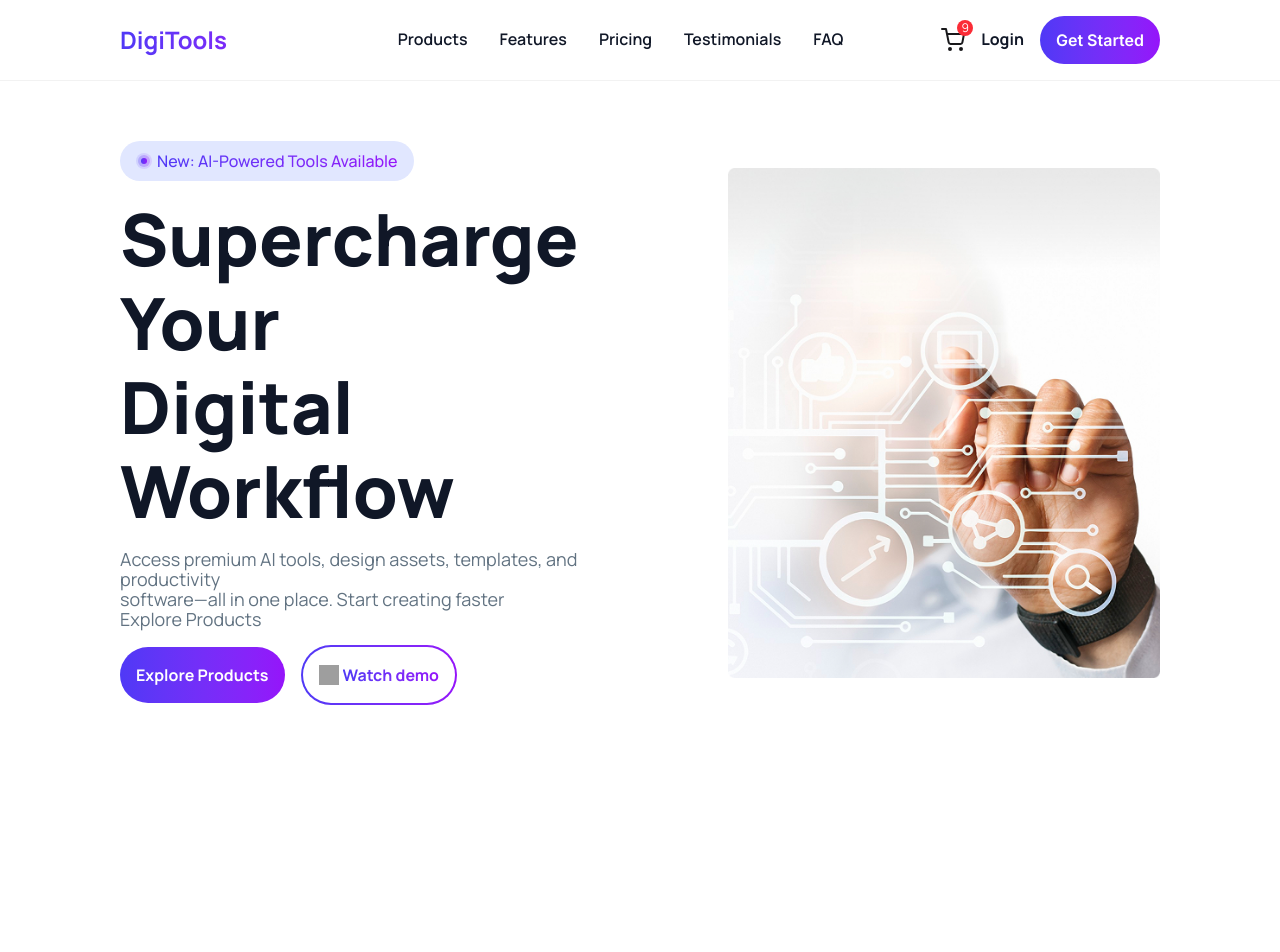
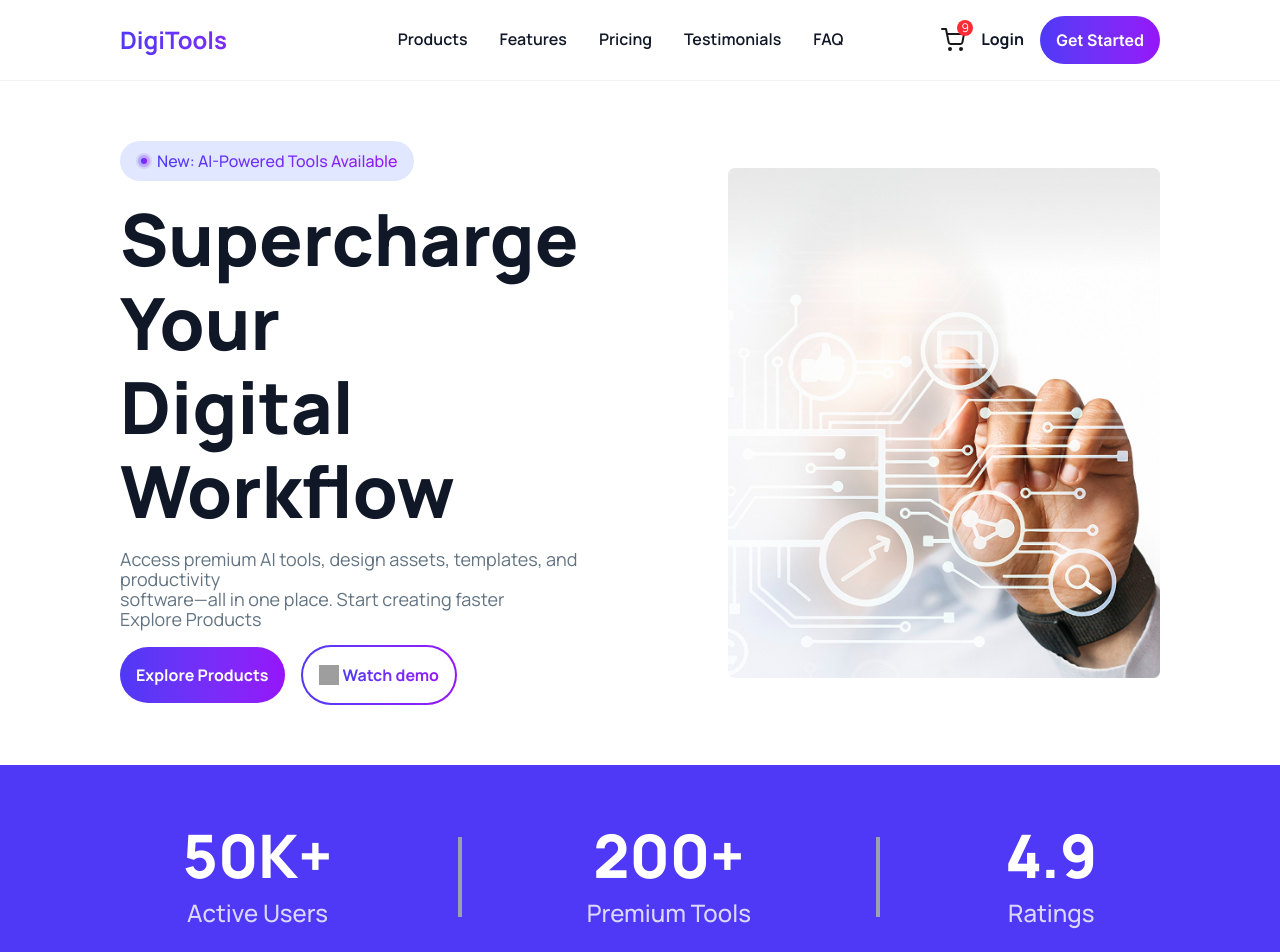
Before and after one commit to Rakib-dhali/PH-Assignment-06, a React (Vite) app: page / in a window 1280 px wide. Shown: the top 952 px of the page. Before the commit the page ends 800 px from the top, so only its background shows below. Built offline with nearby package versions, Linux system fonts and the light colour scheme; grey boxes are pictures that could not be loaded.

Commit message:
Stats section completed

```diff
--- a/src/App.jsx
+++ b/src/App.jsx
@@ -1,11 +1,13 @@
+import Nav from "./sections/Nav";
 import Banner from "./sections/Banner";
-import Nav from "./sections/Nav";
+import Stats from "./sections/Stats";
 
 function App() {
   return (
     <>
       <Nav />
       <Banner />
+      <Stats />
     </>
   );
 }
--- a/src/sections/Nav.jsx
+++ b/src/sections/Nav.jsx
@@ -3,7 +3,7 @@ import Menu from "../components/Menu";
 
 const Nav = () => {
   return (
-    <div className="w-full relative md:max-w-400 border-b border-b-[#F2F2F2] py-2 md:py-4 p-5 sm:px-7 md:px-10 lg:px-20 xl:px-30 2xl:px50 flex items-center justify-between">
+    <div className="w-full relative md:max-w-400 border-b border-b-[#F2F2F2] py-2 md:py-4 p-5 sm:px-7 md:px-10 lg:px-20 xl:px-30 2xl:px-40 flex items-center justify-between">
       <div className="flex items-center justify-center gap-3">
         <Menu />
         <h1 className="md:w-45 w-27 bg-linear-to-r from-[#4F39F6] to-[#9514FA] bg-clip-text text-transparent font-bold text-2xl ">
--- /dev/null
+++ b/src/sections/Stats.jsx
@@ -0,0 +1,22 @@
+const Stats = () => {
+  return (
+    <div className="max-w-400 bg-[#4F39F6] py-15 sm:px-7 md:px-10 lg:px-20 xl:px-30 2xl:px-40 flex items-center justify-around ">
+      <div className="flex-center flex-col gap-3">
+        <h2 className="font-extrabold text-6xl text-white">50K+</h2>
+        <p className="font-medium text-2xl text-white/80 ">Active Users</p>
+      </div>
+      <div className="w-1 h-20 bg-gray-400"></div>
+      <div className="flex-center flex-col gap-3">
+        <h2 className="font-extrabold text-6xl text-white">200+</h2>
+        <p className="font-medium text-2xl text-white/80 ">Premium Tools</p>
+      </div>
+      <div className="w-1 h-20 bg-gray-400"></div>
+      <div className="flex-center flex-col gap-3">
+        <h2 className="font-extrabold text-6xl text-white">4.9</h2>
+        <p className="font-medium text-2xl text-white/80 ">Ratings</p>
+      </div>
+    </div>
+  );
+};
+
+export default Stats;
```
